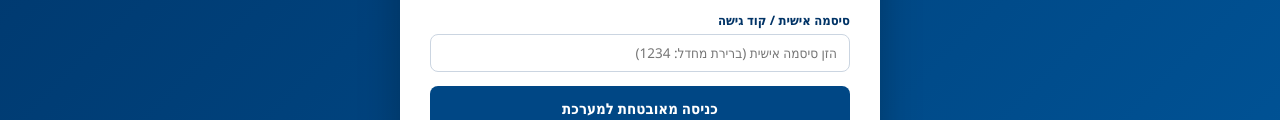
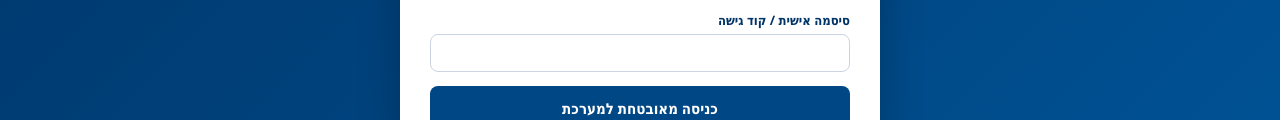
Before and after one commit to abit-crm/system, a plain HTML site: page index.html in a window 1280 px wide. Shown: the part 458-578 px from the top of the page. Drawn offline with Linux system fonts and the light colour scheme.

Commit message:
Remove placeholder text from password input
Updated the placeholder text for the password input field to be empty.

```diff
--- a/index.html
+++ b/index.html
@@ -543,7 +543,7 @@
 
     <div class="form-group">
       <label>סיסמה אישית / קוד גישה</label>
-      <input type="password" id="loginPassword" class="form-control" placeholder="הזן סיסמה אישית (ברירת מחדל: 1234)" onkeydown="if(event.key==='Enter') handleLogin()">
+      <input type="password" id="loginPassword" class="form-control" placeholder="" onkeydown="if(event.key==='Enter') handleLogin()">
     </div>
 
     <div id="loginError" style="color:#b91c1c;font-size:13px;margin-bottom:10px;display:none;"></div>
```
